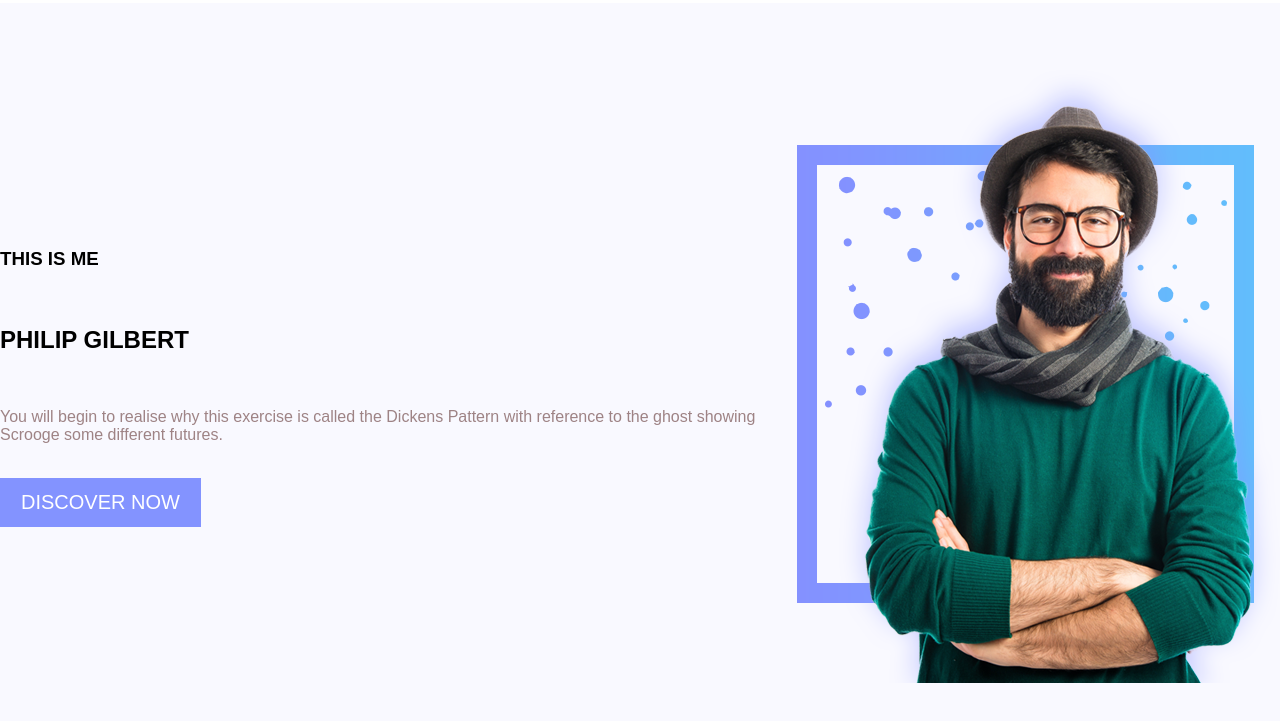
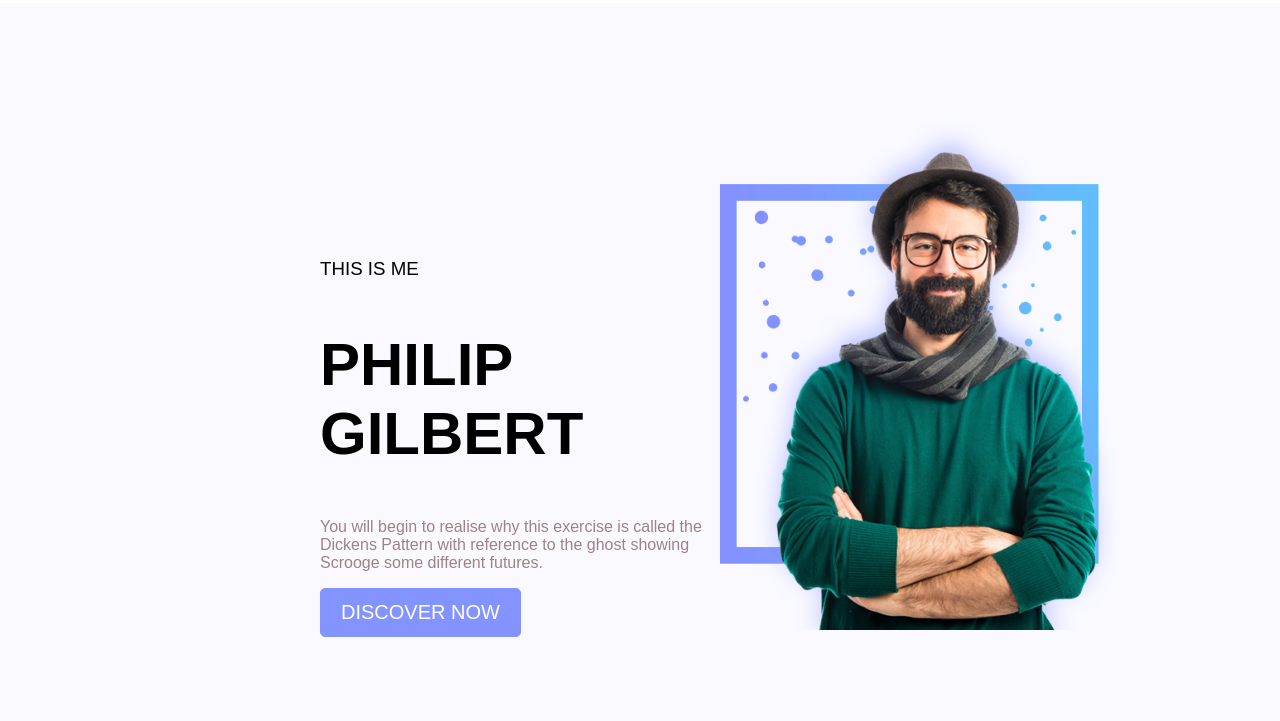
Before and after one commit to mirazmansur/simple-portfolio-website, a plain HTML site: page index.html in a window 1280 px wide. Shown: the part 47-768 px from the top of the page. Drawn offline with Linux system fonts and the light colour scheme.

Commit message:
Section One Edit

```diff
--- a/index.html
+++ b/index.html
@@ -33,11 +33,8 @@
 
         <div class="hafe1">
             <h3>THIS IS ME</h3>
-            <br>
-            <H1>PHILIP GILBERT</H1>
-            <br>
+            <h1>PHILIP GILBERT</h1>
             <P>You will begin to realise why this exercise is called the Dickens Pattern with reference to the ghost showing Scrooge some different futures.</P>
-            <br>
             <input type="button" value="DISCOVER NOW">
         </div>
         <div class="hafe2">
--- a/style/style.css
+++ b/style/style.css
@@ -43,6 +43,7 @@ header .nav ul li a:hover{
 }
 
 /* Section One Start */
+
 section{
     background-color: #F9F9FF;
     display: flex;
@@ -50,6 +51,31 @@ section{
     width: 100%;
     justify-content: space-between;
     align-items: center;
+}
+
+.hafe1, .hafe2 {
+    width: 50%;
+}
+
+.hafe1{
+    margin-left: 320px;
+    margin-top: 120px;
+}
+
+.hafe2 {
+    padding-right: 160px;
+}
+.hafe2 img {
+    max-width: 100%;
+    width: auto;
+}
+
+.hafe1 h3{
+    font-weight: normal;
+}
+
+.hafe1 h1{
+    font-size: 60px;
 }
 
 .hafe1 p {
@@ -63,6 +89,7 @@ section{
     color: white;
     outline: none;
     border: 1px solid #8393FF ;
+    border-radius: 5px;
 }
 
 .hafe1 input:hover{
```
